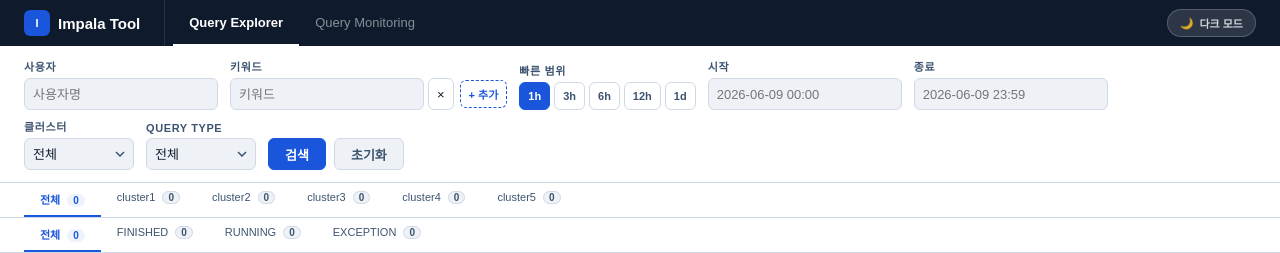
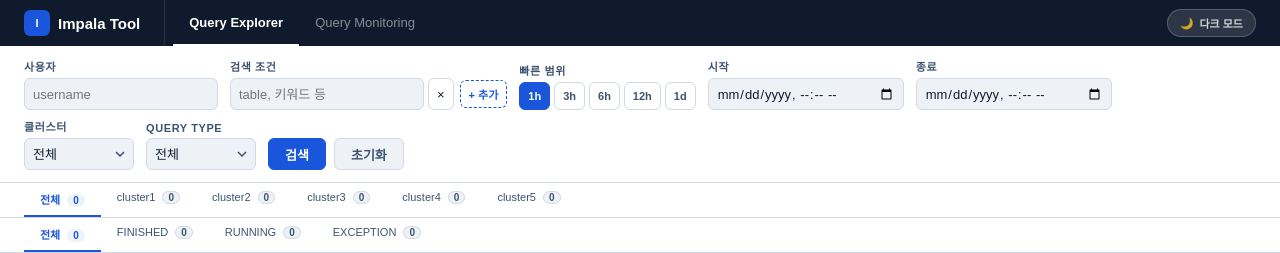
Before and after one commit to Joonhong-Park/impala_tool, a FastAPI app: page / in a window 1280 px wide. Shown: the top 253 px of the page. Run offline with FastAPI, Linux system fonts and the light colour scheme.

Commit message:
feat: QE 시작/종료 캘린더 picker, 레이블 변경, 상태 탭 색상 구분
- 시작·종료 입력: type=text → datetime-local (브라우저 캘린더 picker 제공)
  T 구분자를 공백으로 변환하여 기존 백엔드 포맷 유지
- 사용자 placeholder: 사용자명 → username
- 검색 조건 레이블: 키워드 → 검색 조건, placeholder: 키워드 → table, 키워드 등
- 상태 탭 활성 색상: FINISHED=초록, RUNNING=파랑, EXCEPTION=빨강

Co-Authored-By: Claude Sonnet 4.6 <noreply@anthropic.com>

```diff
--- a/static/css/explorer.css
+++ b/static/css/explorer.css
@@ -73,7 +73,7 @@
 }
 
 #qe-user          { min-width: 140px; }
-#qe-from, #qe-to  { min-width: 172px; }
+#qe-from, #qe-to  { min-width: 190px; }
 
 /* ── 프리셋 버튼 ── */
 .presets { display: flex; gap: var(--sp-1); }
@@ -253,6 +253,13 @@
   border-color: transparent;
 }
 
+.stab[data-state="FINISHED"].active        { color: var(--c-finished-text); border-bottom-color: var(--c-finished-text); }
+.stab[data-state="FINISHED"].active .cnt   { background: var(--c-finished-bg); color: var(--c-finished-text); border-color: transparent; }
+.stab[data-state="RUNNING"].active         { color: var(--c-running-text); border-bottom-color: var(--c-running-text); }
+.stab[data-state="RUNNING"].active .cnt    { background: var(--c-running-bg); color: var(--c-running-text); border-color: transparent; }
+.stab[data-state="EXCEPTION"].active       { color: var(--c-exception-text); border-bottom-color: var(--c-exception-text); }
+.stab[data-state="EXCEPTION"].active .cnt  { background: var(--c-exception-bg); color: var(--c-exception-text); border-color: transparent; }
+
 /* ══════════════════════════════════════════════
    EXPLORER TABLE
 ══════════════════════════════════════════════ */
--- a/static/js/explorer.js
+++ b/static/js/explorer.js
@@ -94,7 +94,7 @@ function qeAddCondRow() {
   const row  = document.createElement('div');
   row.className = 'cond-row';
   row.innerHTML = `
-    <input class="cond-val" type="text" placeholder="키워드" style="min-width:140px">
+    <input class="cond-val" type="text" placeholder="table, 키워드 등" style="min-width:160px">
     <button class="cond-remove" onclick="this.closest('.cond-row').remove()" title="제거">×</button>`;
   area.appendChild(row);
 }
@@ -103,8 +103,8 @@ function qeAddCondRow() {
 function qeBuildSearchParams() {
   const qtype      = $('qe-qtype').value;
   const clusterSel = $('qe-cluster-select').value;
-  const fromVal    = $('qe-from').value.trim();
-  const toVal      = $('qe-to').value.trim();
+  const fromVal    = $('qe-from').value.trim().replace('T', ' ');
+  const toVal      = $('qe-to').value.trim().replace('T', ' ');
 
   const conditions = [];
   const userVal = ($('qe-user').value || '').trim();
--- a/templates/_explorer.html
+++ b/templates/_explorer.html
@@ -2,10 +2,10 @@
   <div class="filter-row">
     <div class="fg">
       <label>사용자</label>
-      <input type="text" id="qe-user" placeholder="사용자명">
+      <input type="text" id="qe-user" placeholder="username">
     </div>
     <div class="fg">
-      <label>키워드</label>
+      <label>검색 조건</label>
       <div style="display:flex;flex-wrap:wrap;gap:6px;align-items:center">
         <div class="cond-area" id="qe-conds"></div>
         <button class="btn-add-cond" id="qe-add-cond">+ 추가</button>
@@ -23,11 +23,11 @@
     </div>
     <div class="fg">
       <label>시작</label>
-      <input type="text" id="qe-from" placeholder="2026-06-09 00:00">
+      <input type="datetime-local" id="qe-from">
     </div>
     <div class="fg">
       <label>종료</label>
-      <input type="text" id="qe-to" placeholder="2026-06-09 23:59">
+      <input type="datetime-local" id="qe-to">
     </div>
   </div>
   <div class="filter-row">
```
